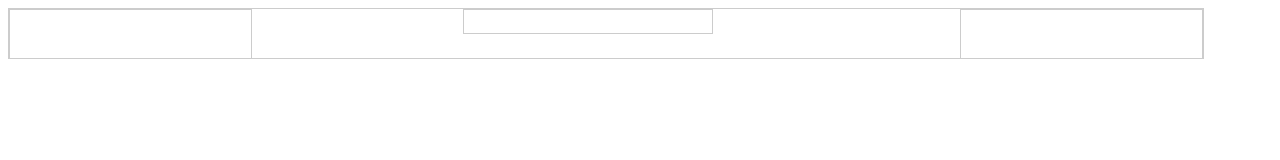
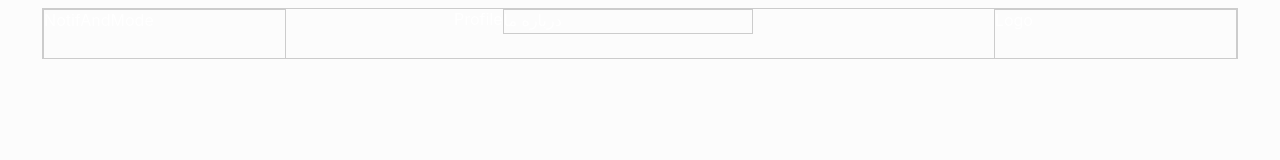
Before and after one commit to academy-react-summer1403/React_Elites, a React (Vite) app: page / in a window 1280 px wide. Shown: the top 160 px of the page. Built offline with nearby package versions, Linux system fonts and the light colour scheme.

Commit message:
Completing Header

```diff
--- a/src/Style/Header.module.css
+++ b/src/Style/Header.module.css
@@ -3,6 +3,6 @@
     height: 49px;
     border: 1px solid #ccc;
     justify-content: space-between;
-    flex-flow: row wrap;
+    flex-flow: row nowrap;
     display: flex;
 }
--- a/src/app/App.css
+++ b/src/app/App.css
@@ -1,6 +1,6 @@
 #root {
-  max-width: 1280px;
   margin: 0 auto;
-  padding: 2rem;
-  text-align: center;
+  width: 100%;
+  display: flex;
+  justify-content: center;
 }
--- a/src/app/App.tsx
+++ b/src/app/App.tsx
@@ -5,10 +5,8 @@
 
   return (
     <>
-      <div>
         {/* Routers */}
           <Header/>
-      </div>
     </>
   )
 }
--- a/src/index.css
+++ b/src/index.css
@@ -1,7 +1,14 @@
 :root {
+
+  font-family: Inter, system-ui, Avenir, Helvetica, Arial, sans-serif;
+  font-weight: 400;
 
   color-scheme: light dark;
   color: rgba(255, 255, 255, 0.87);
-  background-color: #ffffff;
+  background-color: #FCFCFC;
 
+  font-synthesis: none;
+  text-rendering: optimizeLegibility;
+  -webkit-font-smoothing: antialiased;
+  -moz-osx-font-smoothing: grayscale;
 }
--- a/src/main.tsx
+++ b/src/main.tsx
@@ -2,6 +2,7 @@
 import { createRoot } from 'react-dom/client'
 import App from './app/App.tsx'
 import './index.css'
+import "./app/App.css"
 
 createRoot(document.getElementById('root')!).render(
   <StrictMode>
```
